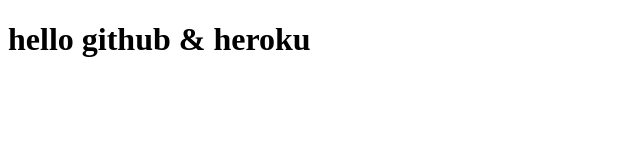
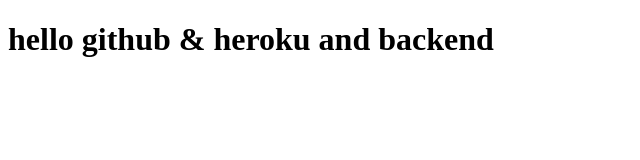
Before and after one commit to VictorHylen/github-heroku, a plain HTML site: page client/index.html in a window 1280 px wide. Shown: the whole page, without its empty margins (0-640 px from the left). Drawn offline with Linux system fonts and the light colour scheme.

Commit message:
changed index

```diff
--- a/client/index.html
+++ b/client/index.html
@@ -7,7 +7,7 @@
     <title>grettings</title>
 </head>
 <body>
-    <h1>hello github & heroku</h1>
+    <h1>hello github & heroku and backend</h1>
 
 </body>
 </html>
```
